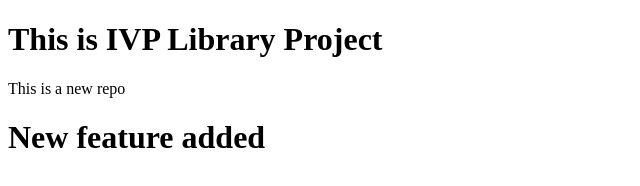
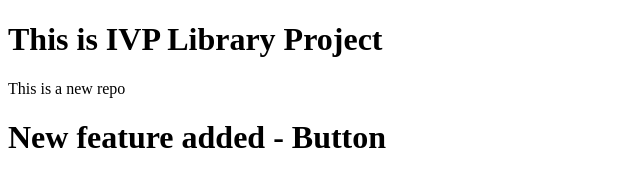
Before and after one commit to rohitt577/IVP_LocalRepo, a plain HTML site: page index.html in a window 1280 px wide. Shown: the whole page, without its empty margins (0-640 px from the left). Drawn offline with Linux system fonts and the light colour scheme.

```diff
--- a/index.html
+++ b/index.html
@@ -10,7 +10,7 @@
     <h1> This is IVP Library Project</h1>
     <p>This is a new repo</p>
 
-    <h1>New feature added</h1>
+    <h1>New feature added - Button</h1>
 
 </body>
 </html>
```
